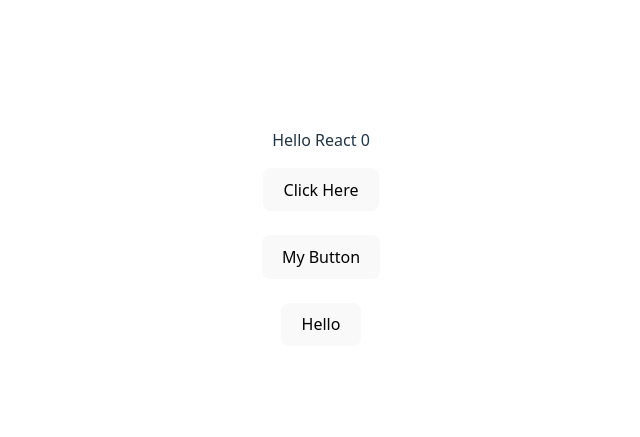
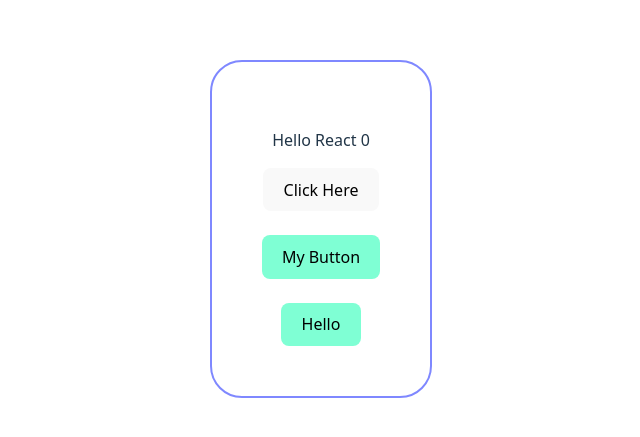
Before and after one commit to Himanshu-Koshti-lab/ReactLearning, a React (Vite) app in the folder reactLearningPoint/: page / in a window 1280 px wide. Shown: the part 171-608 px from the top of the page, without its empty margins (319-959 px from the left). Built offline with nearby package versions, Linux system fonts and the light colour scheme.

Commit message:
Add Mybutton Component

```diff
--- a/reactLearningPoint/src/App.css
+++ b/reactLearningPoint/src/App.css
@@ -4,3 +4,13 @@
   padding: 2rem;
   text-align: center;
 }
+
+.card{
+  border: solid rgb(127, 136, 255) 2px;
+  border-radius: 2em;
+  padding: 50px;
+}
+
+.avatarButton{
+  background-color: aquamarine;
+}
--- a/reactLearningPoint/src/App.jsx
+++ b/reactLearningPoint/src/App.jsx
@@ -12,7 +12,7 @@ function App() {
       <br /><br />
       <MyButton />
       <br /><br />
-      <button>Hello</button>
+      <button className='avatarButton'>Hello</button>
     </div>
   )
 }
--- a/reactLearningPoint/src/MyButton.jsx
+++ b/reactLearningPoint/src/MyButton.jsx
@@ -3,6 +3,6 @@ import './App.css'
 
 export default function MyButton() {
   return (
-    <button>My Button</button>
+    <button className='avatarButton'> My Button</button>
   )
 }
```
Also changed, not shown: 1 other file (tests, documents, lock files or other folders).
